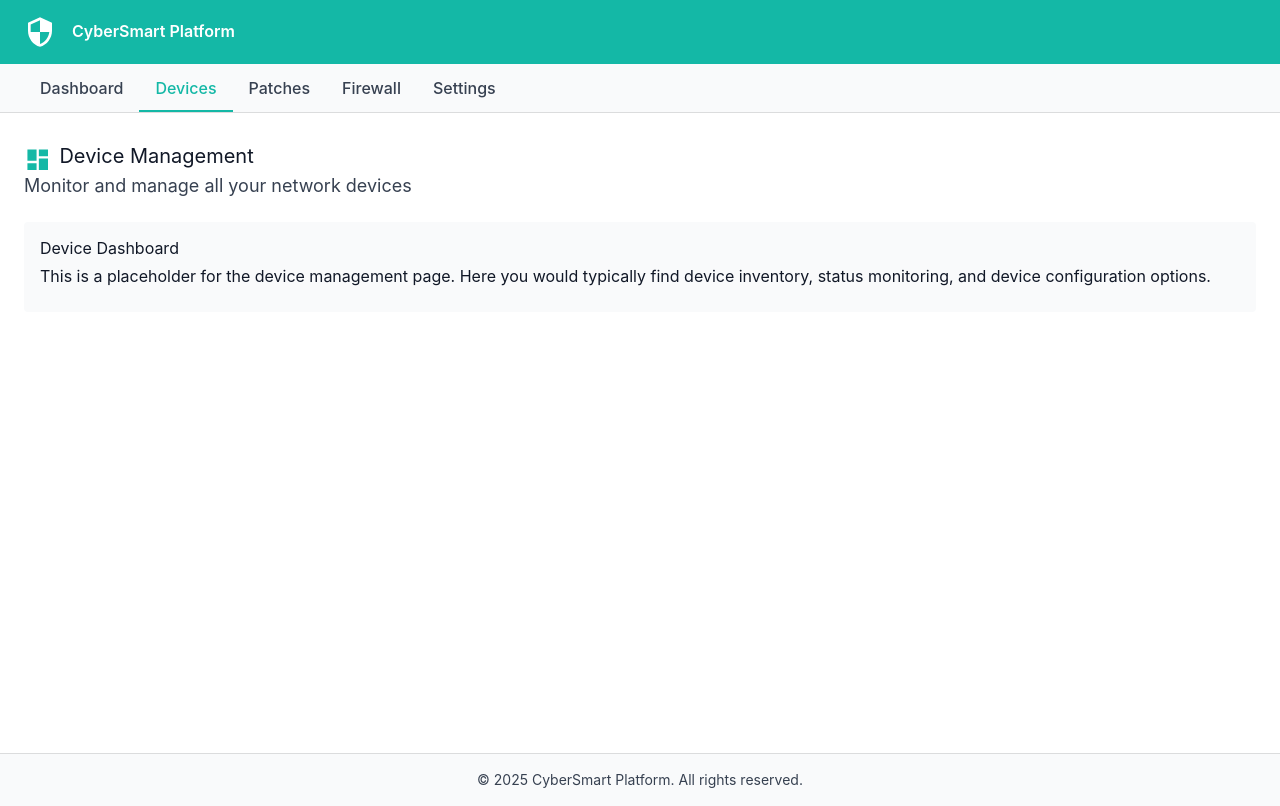
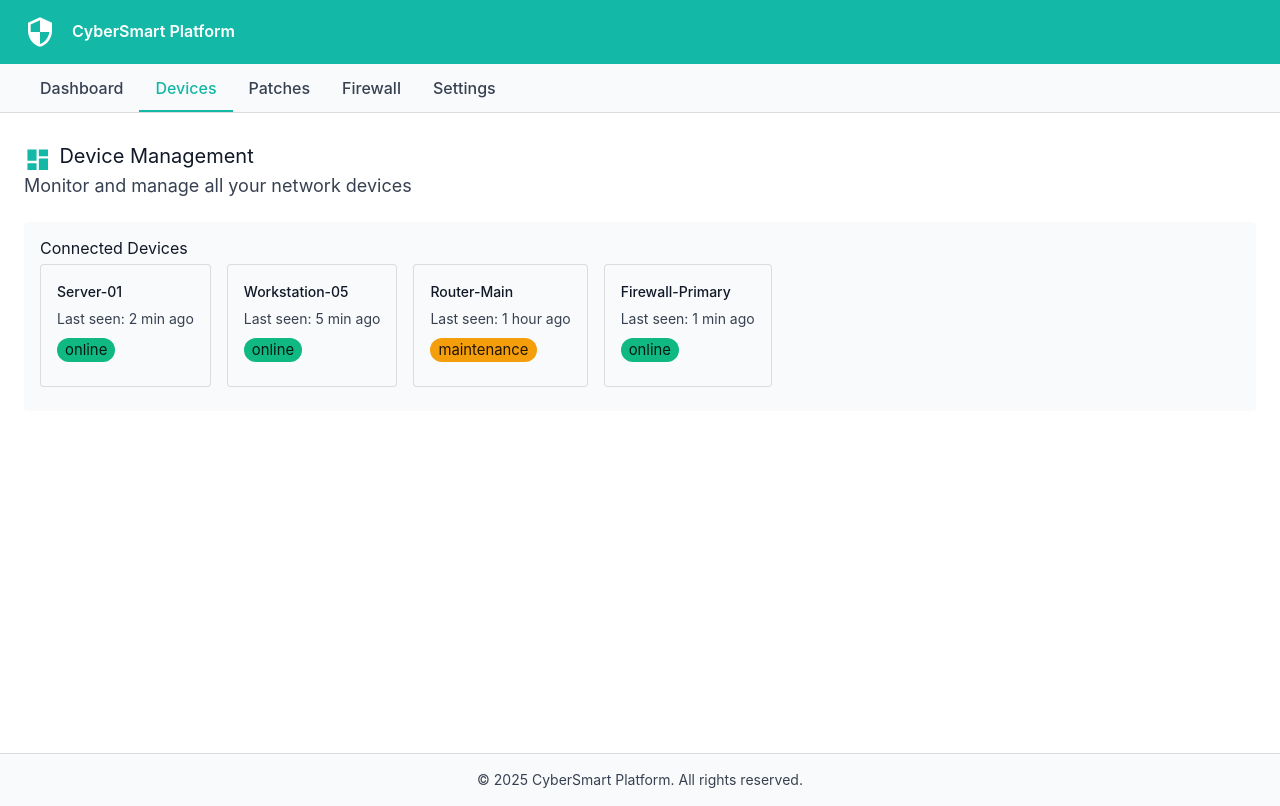
Before and after one commit to kumasachin/quokka-react-template, a React (Vite) app: page /devices in a window 1280 px wide. Built offline with nearby package versions, Linux system fonts and the light colour scheme.

Commit message:
React query added

```diff
--- a/package.json
+++ b/package.json
@@ -24,6 +24,8 @@
     "@emotion/styled": "^11.14.1",
     "@mui/icons-material": "^7.3.2",
     "@mui/material": "^7.3.2",
+    "@tanstack/react-query": "^5.87.4",
+    "@tanstack/react-query-devtools": "^5.87.4",
     "@types/react-router-dom": "^5.3.3",
     "@types/styled-components": "^5.1.34",
     "react": "^18.2.0",
--- a/src/App.tsx
+++ b/src/App.tsx
@@ -1,5 +1,6 @@
 import React from "react";
 import { BrowserRouter as Router, Routes, Route } from "react-router-dom";
+import { QueryProvider } from "./providers";
 import WrapperTemplate from "./components/layout/WrapperTemplate";
 import HomePage from "./pages/HomePage";
 import DevicePage from "./pages/DevicePage";
@@ -11,6 +12,7 @@ import "./App.css";
 
 function App() {
   return (
+    <QueryProvider>
       <Router>
         <Routes>
           <Route path="/" element={<WrapperTemplate />}>
@@ -23,6 +25,7 @@ function App() {
           </Route>
         </Routes>
       </Router>
+    </QueryProvider>
   );
 }
 
--- a/src/design-system/components/atoms/Button.tsx
+++ b/src/design-system/components/atoms/Button.tsx
@@ -17,14 +17,12 @@ const StyledButton = styled.button<ButtonProps>`
   transition: all 0.2s ease-in-out;
   opacity: ${(props) => (props.disabled ? 0.6 : 1)};
 
-  /* Variant styles */
   background-color: ${(props) =>
     props.variant === "secondary"
       ? props.theme.palette.secondary.main
       : props.theme.palette.primary.main};
   color: ${(props) => props.theme.palette.common.white};
 
-  /* Size styles */
   padding: ${(props) => {
     switch (props.size) {
       case "sm":
--- a/src/design-system/components/atoms/index.ts
+++ b/src/design-system/components/atoms/index.ts
@@ -1,4 +1,3 @@
-// Atoms - Basic building blocks
 export { Button } from "./Button";
 export { Typography } from "./Typography";
 export { TextField } from "./TextField";
--- a/src/design-system/components/organisms/index.ts
+++ b/src/design-system/components/organisms/index.ts
@@ -1,3 +1 @@
-// Organisms - Complex components built from molecules and atoms
-
 export type {};
--- /dev/null
+++ b/src/hooks/index.ts
@@ -0,0 +1 @@
+export { useSystemStats, useDevices } from "./useData";
--- /dev/null
+++ b/src/hooks/useData.ts
@@ -0,0 +1,67 @@
+import { useQuery } from "@tanstack/react-query";
+
+interface SystemStats {
+  devices: number;
+  patches: number;
+  threats: number;
+  uptime: string;
+}
+
+const fetchSystemStats = async (): Promise<SystemStats> => {
+  await new Promise((resolve) => setTimeout(resolve, 500));
+
+  return {
+    devices: Math.floor(Math.random() * 50) + 20,
+    patches: Math.floor(Math.random() * 10) + 5,
+    threats: Math.floor(Math.random() * 3),
+    uptime: `${Math.floor(Math.random() * 30) + 1} days`,
+  };
+};
+
+export const useSystemStats = () => {
+  return useQuery({
+    queryKey: ["systemStats"],
+    queryFn: fetchSystemStats,
+    staleTime: 30000,
+  });
+};
+
+interface Device {
+  id: string;
+  name: string;
+  status: "online" | "offline" | "maintenance";
+  lastSeen: string;
+}
+
+const fetchDevices = async (): Promise<Device[]> => {
+  await new Promise((resolve) => setTimeout(resolve, 800));
+
+  return [
+    { id: "1", name: "Server-01", status: "online", lastSeen: "2 min ago" },
+    {
+      id: "2",
+      name: "Workstation-05",
+      status: "online",
+      lastSeen: "5 min ago",
+    },
+    {
+      id: "3",
+      name: "Router-Main",
+      status: "maintenance",
+      lastSeen: "1 hour ago",
+    },
+    {
+      id: "4",
+      name: "Firewall-Primary",
+      status: "online",
+      lastSeen: "1 min ago",
+    },
+  ];
+};
+
+export const useDevices = () => {
+  return useQuery({
+    queryKey: ["devices"],
+    queryFn: fetchDevices,
+  });
+};
--- a/src/pages/DevicePage.tsx
+++ b/src/pages/DevicePage.tsx
@@ -1,9 +1,25 @@
 import React from "react";
 import { Typography, Card, Header } from "../design-system/components";
-import { Box, CardContent } from "@mui/material";
+import { Box, CardContent, Chip, Grid, Skeleton } from "@mui/material";
 import { Dashboard } from "@mui/icons-material";
+import { useDevices } from "../hooks";
 
 const DevicePage = () => {
+  const { data: devices, isLoading, error } = useDevices();
+
+  const getStatusColor = (status: string) => {
+    switch (status) {
+      case "online":
+        return "success";
+      case "offline":
+        return "error";
+      case "maintenance":
+        return "warning";
+      default:
+        return "default";
+    }
+  };
+
   return (
     <Box>
       <Header
@@ -15,13 +31,56 @@ const DevicePage = () => {
       <Card>
         <CardContent>
           <Typography variant="h5" gutterBottom>
-            Device Dashboard
+            Connected Devices
           </Typography>
-          <Typography variant="body1">
-            This is a placeholder for the device management page. Here you would
-            typically find device inventory, status monitoring, and device
-            configuration options.
-          </Typography>
+
+          {error && (
+            <Typography color="error" sx={{ mb: 2 }}>
+              Failed to load devices. Please try again.
+            </Typography>
+          )}
+
+          <Grid container spacing={2}>
+            {isLoading
+              ? [...Array(4)].map((_, index) => (
+                  <Grid item xs={12} sm={6} md={4} key={index}>
+                    <Card variant="outlined">
+                      <CardContent>
+                        <Skeleton variant="text" width="60%" />
+                        <Skeleton variant="text" width="40%" />
+                        <Skeleton
+                          variant="rectangular"
+                          width={80}
+                          height={24}
+                        />
+                      </CardContent>
+                    </Card>
+                  </Grid>
+                ))
+              : devices?.map((device) => (
+                  <Grid item xs={12} sm={6} md={4} key={device.id}>
+                    <Card variant="outlined">
+                      <CardContent>
+                        <Typography variant="h6" gutterBottom>
+                          {device.name}
+                        </Typography>
+                        <Typography
+                          variant="body2"
+                          color="text.secondary"
+                          sx={{ mb: 1 }}
+                        >
+                          Last seen: {device.lastSeen}
+                        </Typography>
+                        <Chip
+                          label={device.status}
+                          color={getStatusColor(device.status) as any}
+                          size="small"
+                        />
+                      </CardContent>
+                    </Card>
+                  </Grid>
+                ))}
+          </Grid>
         </CardContent>
       </Card>
     </Box>
--- a/src/pages/HomePage.tsx
+++ b/src/pages/HomePage.tsx
@@ -1,9 +1,12 @@
 import React from "react";
-import { Box, Typography, Grid, CardContent } from "@mui/material";
+import { Box, Typography, Grid, CardContent, Skeleton } from "@mui/material";
 import { Button, Card, Header } from "../design-system/components";
 import { Home } from "@mui/icons-material";
+import { useSystemStats } from "../hooks";
 
 const HomePage = () => {
+  const { data: stats, isLoading: statsLoading } = useSystemStats();
+
   const features = [
     {
       title: "Device Management",
@@ -35,6 +38,57 @@ const HomePage = () => {
         sx={{ mb: 4 }}
       />
 
+      <Grid container spacing={3} sx={{ mb: 4 }}>
+        <Grid item xs={12} sm={6} md={3}>
+          <Card>
+            <CardContent>
+              <Typography variant="h6" color="primary" gutterBottom>
+                Active Devices
+              </Typography>
+              <Typography variant="h3">
+                {statsLoading ? <Skeleton width={60} /> : stats?.devices}
+              </Typography>
+            </CardContent>
+          </Card>
+        </Grid>
+        <Grid item xs={12} sm={6} md={3}>
+          <Card>
+            <CardContent>
+              <Typography variant="h6" color="warning.main" gutterBottom>
+                Pending Patches
+              </Typography>
+              <Typography variant="h3">
+                {statsLoading ? <Skeleton width={40} /> : stats?.patches}
+              </Typography>
+            </CardContent>
+          </Card>
+        </Grid>
+        <Grid item xs={12} sm={6} md={3}>
+          <Card>
+            <CardContent>
+              <Typography variant="h6" color="error.main" gutterBottom>
+                Threats Detected
+              </Typography>
+              <Typography variant="h3">
+                {statsLoading ? <Skeleton width={30} /> : stats?.threats}
+              </Typography>
+            </CardContent>
+          </Card>
+        </Grid>
+        <Grid item xs={12} sm={6} md={3}>
+          <Card>
+            <CardContent>
+              <Typography variant="h6" color="success.main" gutterBottom>
+                System Uptime
+              </Typography>
+              <Typography variant="h3">
+                {statsLoading ? <Skeleton width={80} /> : stats?.uptime}
+              </Typography>
+            </CardContent>
+          </Card>
+        </Grid>
+      </Grid>
+
       <Grid container spacing={3}>
         {features.map((feature) => (
           <Grid item xs={12} md={4} key={feature.title}>
--- /dev/null
+++ b/src/providers/QueryProvider.tsx
@@ -0,0 +1,37 @@
+import { QueryClient, QueryClientProvider } from "@tanstack/react-query";
+import { ReactQueryDevtools } from "@tanstack/react-query-devtools";
+import { ReactNode } from "react";
+
+const queryClient = new QueryClient({
+  defaultOptions: {
+    queries: {
+      staleTime: 5 * 60 * 1000,
+      gcTime: 10 * 60 * 1000,
+      retry: 3,
+      retryDelay: (attemptIndex) => Math.min(1000 * 2 ** attemptIndex, 30000),
+      refetchOnWindowFocus: false,
+      refetchOnReconnect: true,
+    },
+    mutations: {
+      retry: 1,
+      retryDelay: 1000,
+    },
+  },
+});
+
+interface QueryProviderProps {
+  children: ReactNode;
+}
+
+export const QueryProvider = ({ children }: QueryProviderProps) => {
+  const isDev = process.env.NODE_ENV === "development";
+
+  return (
+    <QueryClientProvider client={queryClient}>
+      {children}
+      {isDev && <ReactQueryDevtools initialIsOpen={false} />}
+    </QueryClientProvider>
+  );
+};
+
+export { queryClient };
--- /dev/null
+++ b/src/providers/index.ts
@@ -0,0 +1 @@
+export { QueryProvider, queryClient } from "./QueryProvider";
```
Also changed, not shown: src/design-system/components/index.ts (+3 -6 lines), 1 other file (tests, documents, lock files or other folders). Lines whose indentation alone changed are shown as unchanged.
